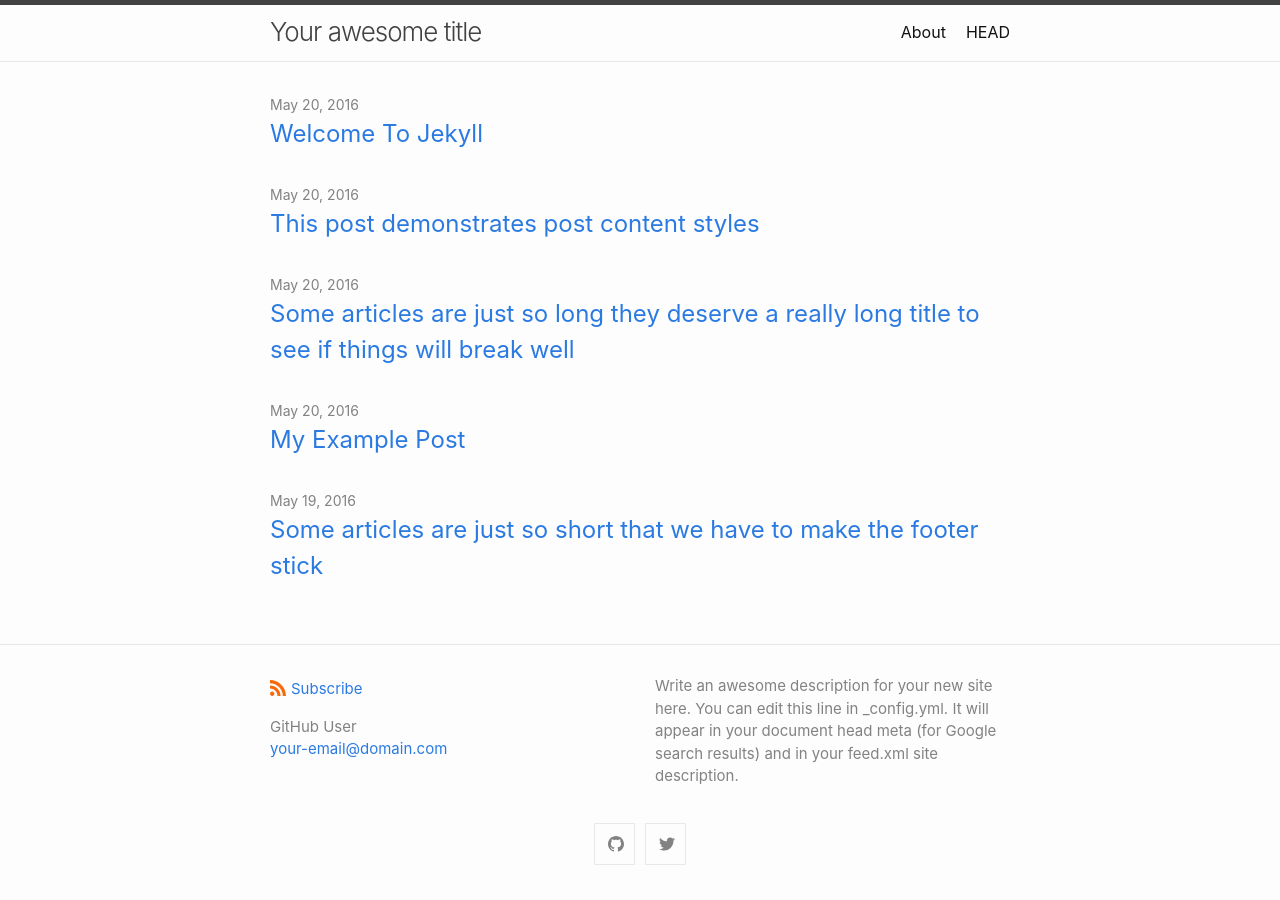
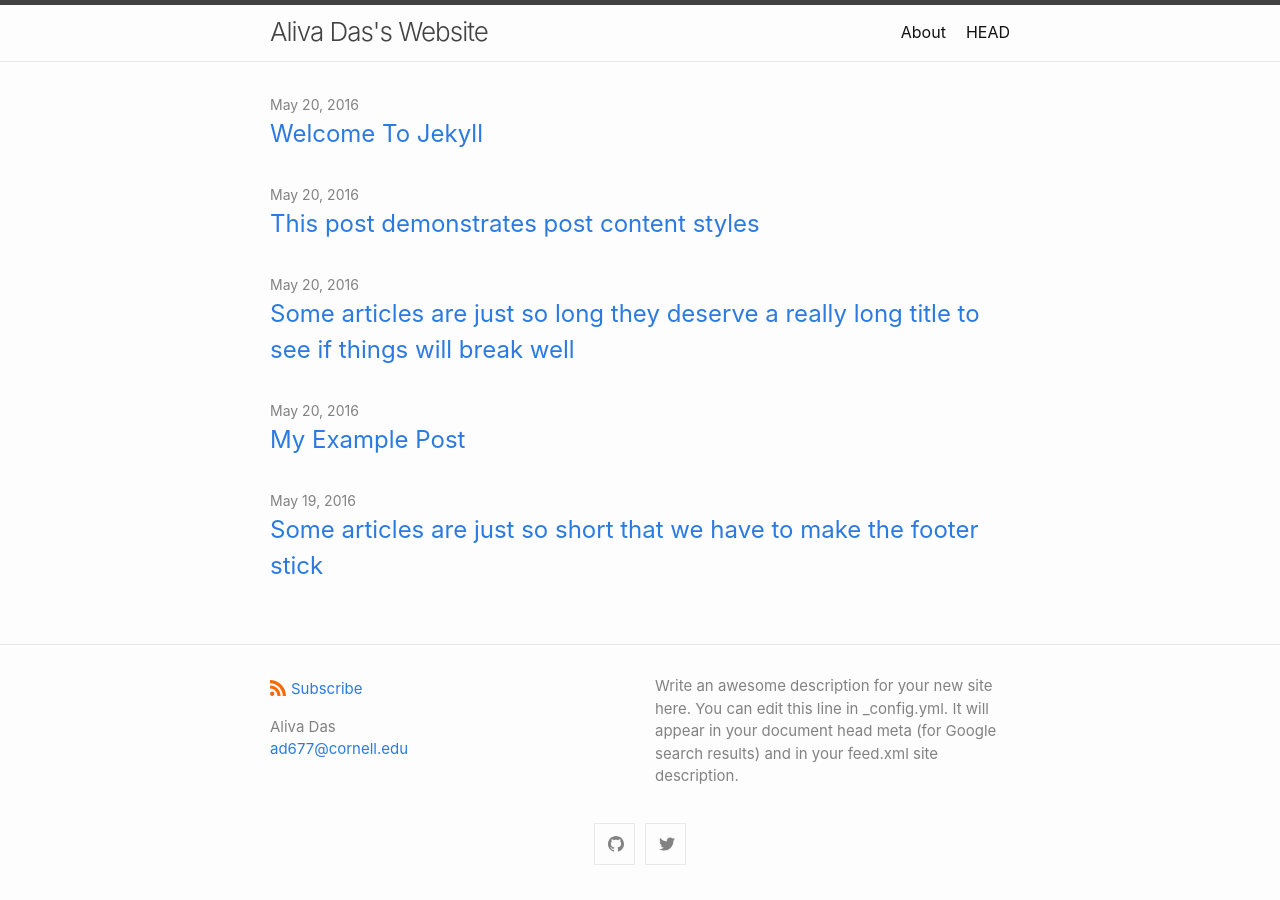
Before and after one commit to IceJinx33/IceJinx33.github.io, a Jekyll site: the page built from index.md, in a window 1280 px wide. Built offline with Jekyll 4.4.1, drawn with Linux system fonts in a browser that asks for light colours.

Commit message:
Update _config.yml

```diff
--- a/_config.yml
+++ b/_config.yml
@@ -1,7 +1,7 @@
-title: Your awesome title
+title: Aliva Das's Website
 author:
-  name: GitHub User
-  email: your-email@domain.com
+  name: Aliva Das
+  email: ad677@cornell.edu
 description: > # this means to ignore newlines until "show_excerpts:"
   Write an awesome description for your new site here. You can edit this
   line in _config.yml. It will appear in your document head meta (for
```
